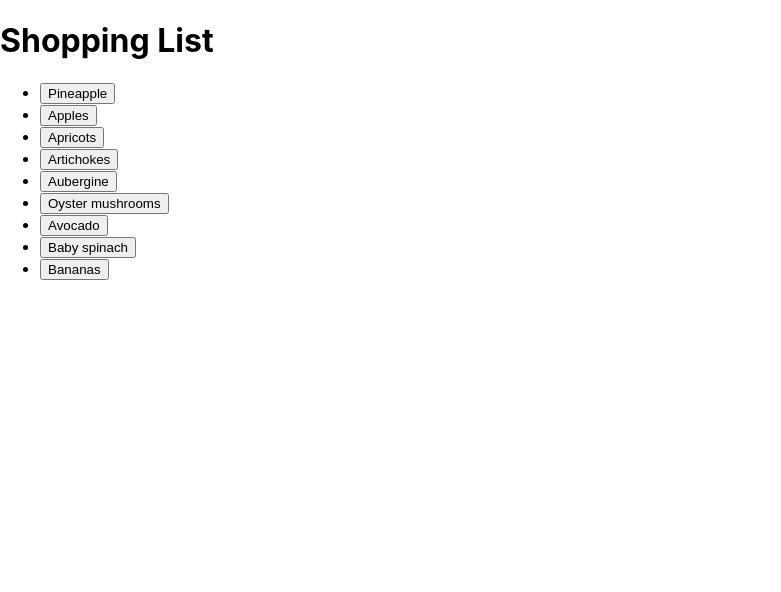
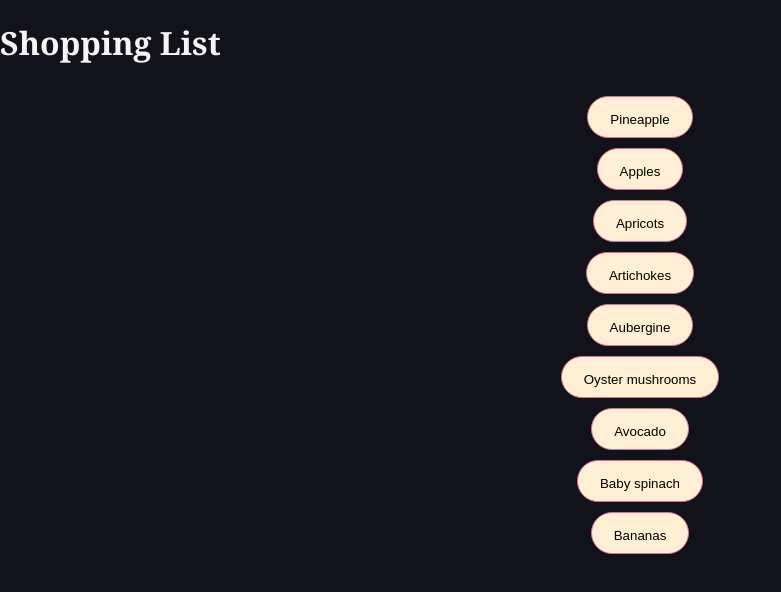
Before and after one commit to annadragan/shopping-list, a React (Create React App) app: page / in a window 1280 px wide. Shown: the top 592 px of the page, without its empty margins (0-781 px from the left). Built offline with nearby package versions, Linux system fonts and the light colour scheme.

Commit message:
Add styles

```diff
--- a/src/App.js
+++ b/src/App.js
@@ -1,5 +1,6 @@
 import { localItems } from './db';
 import ListItem from './components/ListItem';
+import './styles.css';
 
 function App() {
   return (
--- /dev/null
+++ b/src/components/ListItem.css
@@ -0,0 +1,24 @@
+.Shopping__list {
+  list-style: none;
+  padding: 5px;
+  color: #ccd;
+  display: flex;
+  flex-direction: column;
+  align-items: center;
+  min-height: 100vh;
+}
+
+.Shopping__list__item {
+  background-color: papayawhip;
+  border: 1px solid palevioletred;
+  margin: 5px;
+  padding: 8px 16px;
+  border-radius: 999px;
+  font-size: 1.1rem;
+  align-self: center;
+}
+
+.Shopping__list__item__button {
+  border: none;
+  background-color: papayawhip;
+}
--- a/src/components/ListItem.js
+++ b/src/components/ListItem.js
@@ -1,10 +1,12 @@
+import './ListItem.css';
+
 export default function ListItem({ initialItems }) {
   return (
-    <ul className="shopping__list">
+    <ul className="Shopping__list" role="list">
       {initialItems.map(item => {
         return (
-          <li key={initialItems._id}>
-            <button>{item.name.en}</button>
+          <li class="Shopping__list__item" key={initialItems._id}>
+            <button class="Shopping__list__item__button">{item.name.en}</button>
           </li>
         );
       })}
--- /dev/null
+++ b/src/styles.css
@@ -0,0 +1,9 @@
+* {
+  box-sizing: border-box;
+}
+body {
+  background-color: #12121a;
+  margin: 0 auto;
+  font-family: Georgia, 'Times New Roman', Times, serif;
+  color: whitesmoke;
+}
```
